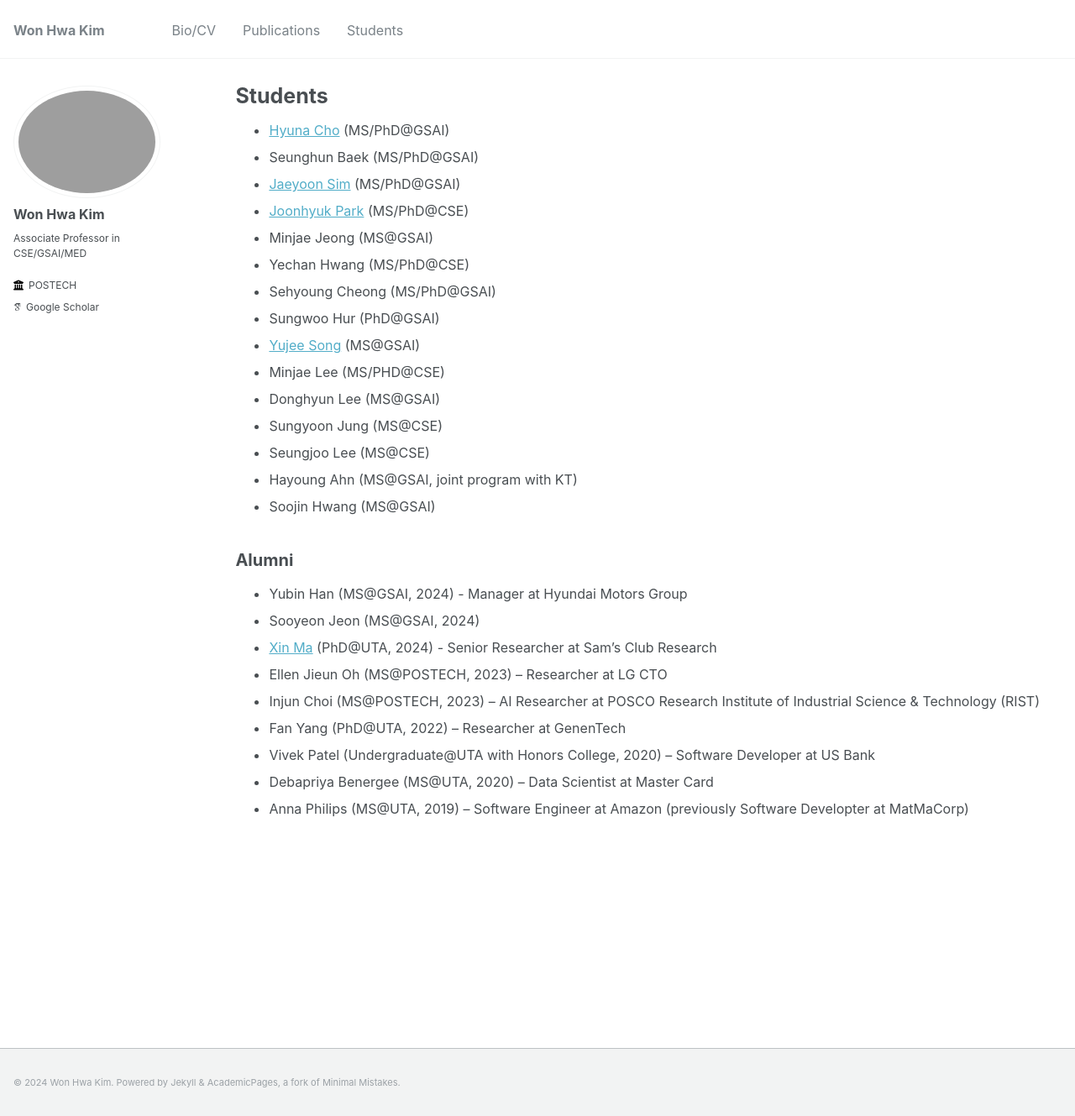
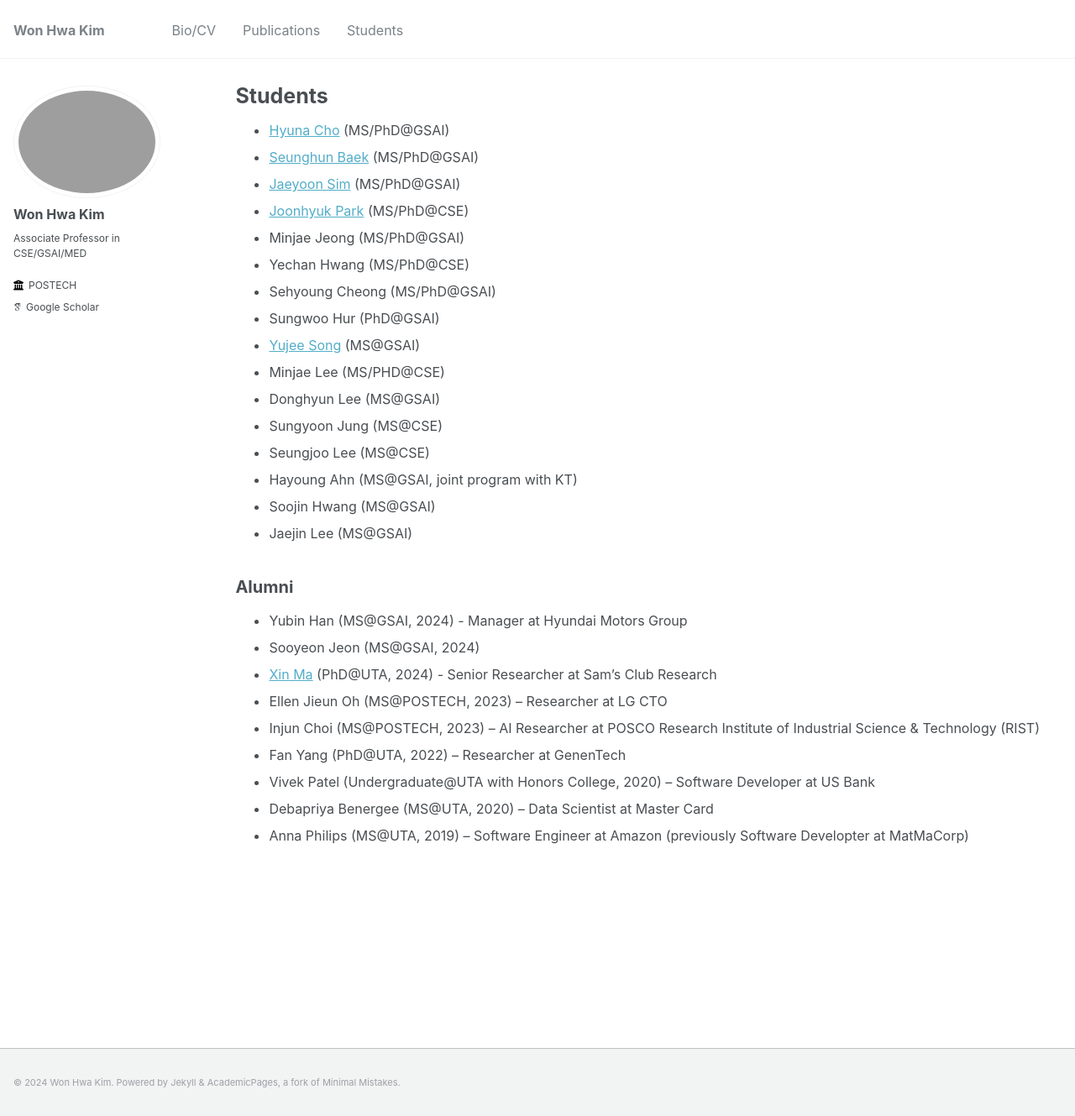
Before and after one commit to wwplato/wwplato.github.io, a Jekyll site: the page built from _pages/students.md, in a window 1280 px wide and 1329 px high. Shown: the whole window at 84% size. Built offline with Jekyll 4.4.1, drawn with Linux system fonts in a browser that asks for light colours; some web fonts are replaced.

Commit message:
Update students.md

```diff
--- a/_pages/students.md
+++ b/_pages/students.md
@@ -6,10 +6,10 @@ author_profile: true
 ---
 
 * [Hyuna Cho](http://sites.google.com/view/hyunacho "Hyuna Cho") (MS/PhD@GSAI)
-* Seunghun Baek (MS/PhD@GSAI)
+* [Seunghun Baek](https://habaek4.github.io/ "Seunghun Baek") (MS/PhD@GSAI)
 * [Jaeyoon Sim](https://jaeyoonssim.github.io "Jaeyoon Sim") (MS/PhD@GSAI)
 * [Joonhyuk Park](https://pjh1023.github.io/ "Joonhyuk Par") (MS/PhD@CSE)
-* Minjae Jeong (MS@GSAI)
+* Minjae Jeong (MS/PhD@GSAI)
 * Yechan Hwang (MS/PhD@CSE)
 * Sehyoung Cheong (MS/PhD@GSAI)
 * Sungwoo Hur (PhD@GSAI)
@@ -20,6 +20,7 @@ author_profile: true
 * Seungjoo Lee (MS@CSE)
 * Hayoung Ahn (MS@GSAI, joint program with KT)
 * Soojin Hwang (MS@GSAI)
+* Jaejin Lee (MS@GSAI)
 
 Alumni
 ----
```
